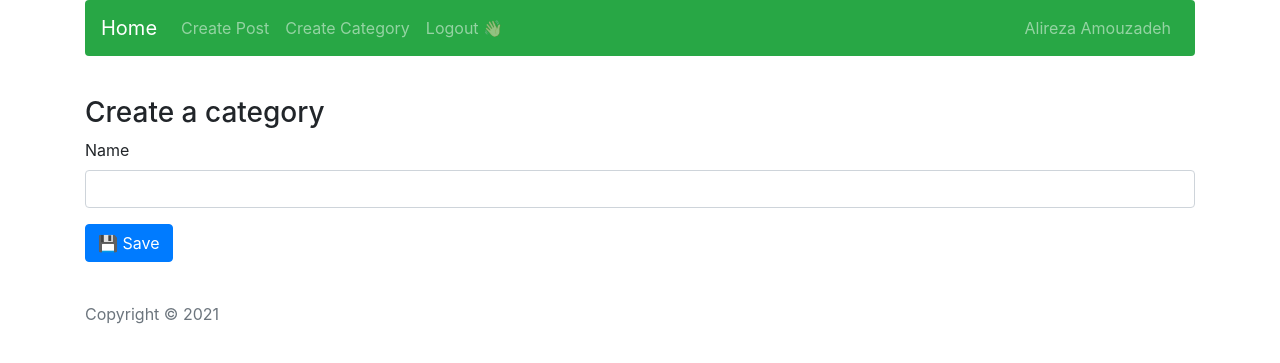
After one commit to Alireza2n/LearningDjango, a Django app: page /blog/create-category/ in a window 1280 px wide. The commit adds this page. Shown: the top 363 px of the page. Run offline with Django 3.2, Linux system fonts and the light colour scheme; a user stored in the database is signed in; some libraries are stand-ins or nearby versions.

Commit message:
Added post categories.

```diff
--- a/blog/forms.py
+++ b/blog/forms.py
@@ -20,4 +20,5 @@ class PostForm(forms.ModelForm):
             'title',
             'content',
             'intro_image',
+            'categories'
         ]
--- a/blog/models.py
+++ b/blog/models.py
@@ -11,6 +11,7 @@ class Post(models.Model):
     title = models.CharField(max_length=100, verbose_name='عنوان پست')
     intro_image = models.ImageField(verbose_name='عکس مقدمه پست', blank=True, null=True)
     likes = models.IntegerField(default=0)
+    categories = models.ManyToManyField('blog.Category')
 
     class Meta:
         ordering = ('title',)
@@ -19,3 +20,13 @@ class Post(models.Model):
 
     def __str__(self):
         return f'{self.title}'
+
+
+class Category(models.Model):
+    """
+    Categories for posts
+    """
+    name = models.CharField(max_length=100)
+
+    def __str__(self):
+        return self.name
--- a/blog/templates/blog/base.html
+++ b/blog/templates/blog/base.html
@@ -26,6 +26,11 @@
                 <li class="nav-item">
                     <a class="nav-link" href="{% url 'blog:create-post' %}">Create Post
                         <span class="sr-only">(current)</span></a>
+                </li>
+                <li class="nav-item">
+                    <a class="nav-link" href="{% url 'blog:create-category' %}">
+                        Create Category
+                    </a>
                 </li>
                 {% if user.is_authenticated %}
                     <li class="nav-item">
--- /dev/null
+++ b/blog/templates/blog/category_form.html
@@ -0,0 +1,19 @@
+{% extends 'blog/base.html' %}
+{% block page_header_title %}
+    🆕 {{ page_title }}
+{% endblock %}
+{% block content %}
+    <div class="col-12">
+        <h3>{{ page_title }}</h3>
+        <form method="post">
+            {% csrf_token %}
+            {% with field=form.name %}
+                <div class="form-group">
+                    <label for="{{ field.auto_id }}">{{ field.label }}</label>
+                    <input type="text" id="{{ field.auto_id }}" class="form-control" value="{{ field.initial.name }}" name="{{ field.name }}">
+                </div>
+            {% endwith %}
+            <button type="submit" class="btn btn-primary">💾 Save</button>
+        </form>
+    </div>
+{% endblock %}
--- a/blog/templates/blog/post_form.html
+++ b/blog/templates/blog/post_form.html
@@ -18,6 +18,9 @@
             <div class="form-group">
                 {{ form.intro_image }}
             </div>
+            <div class="form-group">
+                {{ form.categories }}
+            </div>
             <button type="submit" class="btn btn-primary">💾 Save</button>
         </form>
     </div>
--- a/blog/urls.py
+++ b/blog/urls.py
@@ -5,6 +5,7 @@ app_name = 'blog'
 urlpatterns = [
     path('all/', views.show_all_posts, name='show-all-posts'),
     path('create/', views.create_post, name='create-post'),
+    path('create-category/', views.CreateCategory.as_view(), name='create-category'),
     path('like-post/<int:id>', views.like_post, name='like-post'),
     path('edit/<int:pk>', views.edit_post, name='edit'),
 ]
--- a/blog/views.py
+++ b/blog/views.py
@@ -1,9 +1,12 @@
 from django.contrib import messages
 from django.contrib.auth.decorators import login_required
+from django.contrib.auth.mixins import LoginRequiredMixin
 from django.http import JsonResponse
 from django.shortcuts import render, redirect, get_object_or_404
+from django.urls import reverse_lazy
 from django.views.decorators.csrf import csrf_exempt
 from django.views.decorators.http import require_POST
+from django.views.generic import CreateView, DetailView
 
 from . import models, forms
 
@@ -87,3 +90,18 @@ def like_post(request, id):
 
     # Response
     return JsonResponse({'result': result, 'likes': post_obj.likes})
+
+
+class CreateCategory(LoginRequiredMixin, CreateView):
+    model = models.Category
+    fields = (
+        'name',
+    )
+    success_url = reverse_lazy('blog:show-all-posts')
+    extra_context = {
+        'page_title': 'Create a category'
+    }
+
+
+class ViewPost(DetailView):
+    pass
```
Also changed, not shown: blog/migrations/0004_auto_20210528_1410.py (added), db.sqlite3.
